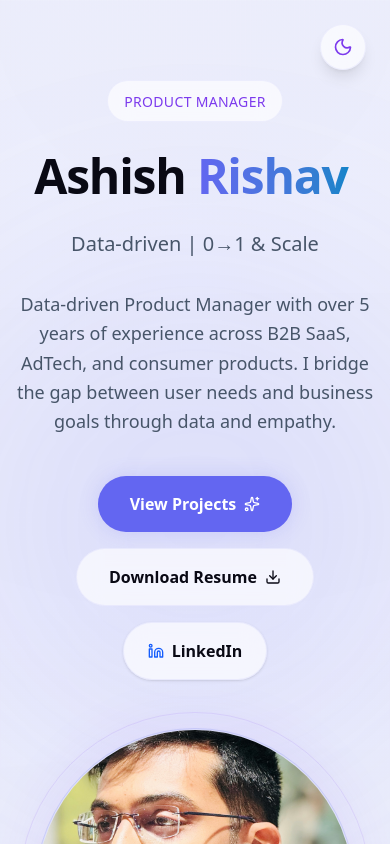
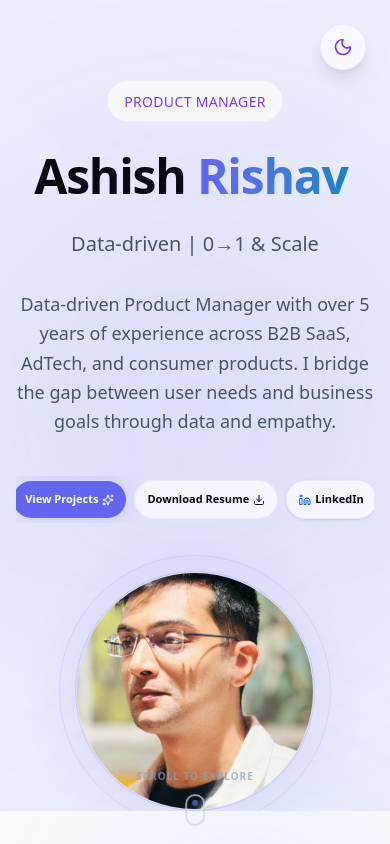
Before and after one commit to akrishav/portfolio1, a Next.js app: page / in a window 390 px wide. Shown: the top 844 px of the page. Built offline with nearby package versions, Linux system fonts and the light colour scheme.

Commit message:
fix: make linkedin button stay beside other buttons and improve scroll indicator visibility

```diff
--- a/src/app/globals.css
+++ b/src/app/globals.css
@@ -48,3 +48,11 @@ body {
   min-height: 100vh;
   transition: background-color 0.4s ease, color 0.4s ease, border-color 0.4s ease;
 }
+
+@utility no-scrollbar {
+  -ms-overflow-style: none;  /* IE and Edge */
+  scrollbar-width: none;  /* Firefox */
+  &::-webkit-scrollbar {
+    display: none; /* Chrome, Safari and Opera */
+  }
+}
--- a/src/components/Hero.tsx
+++ b/src/components/Hero.tsx
@@ -1,10 +1,13 @@
 "use client";
 
-import { motion } from "framer-motion";
+import { motion, useScroll, useTransform } from "framer-motion";
 import { ArrowRight, Download, Sparkles, Linkedin } from "lucide-react";
 import Image from "next/image";
 
 export default function Hero() {
+    const { scrollY } = useScroll();
+    const scrollOpacity = useTransform(scrollY, [0, 100], [0.7, 0]);
+
     return (
         <section className="relative min-h-[90vh] flex items-center justify-center overflow-hidden px-4 sm:px-6 lg:px-8 pt-20">
             {/* Background Glow Effects */}
@@ -43,30 +46,30 @@ export default function Hero() {
                         I bridge the gap between user needs and business goals through data and empathy.
                     </p>
 
-                    <div className="flex flex-col sm:flex-row flex-wrap gap-4 justify-center lg:justify-start items-center">
+                    <div className="flex flex-row flex-nowrap gap-2 sm:gap-4 justify-center lg:justify-start items-center w-full overflow-x-auto no-scrollbar py-1">
                         <a
                             href="#case-studies"
-                            className="px-8 py-4 bg-primary hover:bg-primary/90 text-white rounded-full font-semibold transition-all shadow-[0_0_20px_rgba(99,102,241,0.2)] hover:shadow-[0_0_30px_rgba(99,102,241,0.4)] flex items-center justify-center gap-2"
+                            className="flex-shrink-0 px-3 sm:px-6 py-2.5 sm:py-3.5 bg-primary hover:bg-primary/90 text-white rounded-full font-semibold text-[11px] sm:text-sm md:text-base transition-all shadow-[0_0_20px_rgba(99,102,241,0.2)] hover:shadow-[0_0_30px_rgba(99,102,241,0.4)] flex items-center justify-center gap-1 sm:gap-2 cursor-pointer"
                         >
                             View Projects
-                            <Sparkles className="w-4 h-4" />
+                            <Sparkles className="w-3 h-3 sm:w-4 sm:h-4" />
                         </a>
                         <a
                             href="https://docs.google.com/document/d/1TD8Hq-WMquVzVhHwyWAJBMHvmLSp-6Ii/edit?usp=sharing&ouid=116875663750287535680&rtpof=true&sd=true"
                             target="_blank"
                             rel="noopener noreferrer"
-                            className="px-8 py-4 border border-glass-border bg-glass-bg hover:bg-slate-100/50 hover:text-primary dark:hover:text-white dark:hover:bg-white/5 text-foreground rounded-full font-semibold transition-all backdrop-blur-md flex items-center justify-center gap-2"
+                            className="flex-shrink-0 px-3 sm:px-6 py-2.5 sm:py-3.5 border border-glass-border bg-glass-bg hover:bg-slate-100/50 hover:text-primary dark:hover:text-white dark:hover:bg-white/5 text-foreground rounded-full font-semibold text-[11px] sm:text-sm md:text-base transition-all backdrop-blur-md flex items-center justify-center gap-1 sm:gap-2 cursor-pointer"
                         >
                             Download Resume
-                            <Download className="w-4 h-4" />
+                            <Download className="w-3 h-3 sm:w-4 sm:h-4" />
                         </a>
                         <a
                             href="https://www.linkedin.com/in/akrishav/"
                             target="_blank"
                             rel="noopener noreferrer"
-                            className="px-6 py-4 border border-glass-border bg-glass-bg hover:bg-slate-100/50 hover:text-primary dark:hover:text-white dark:hover:bg-white/5 text-foreground rounded-full font-semibold transition-all backdrop-blur-md flex items-center justify-center gap-2 shadow-sm"
+                            className="flex-shrink-0 px-3 sm:px-5 py-2.5 sm:py-3.5 border border-glass-border bg-glass-bg hover:bg-slate-100/50 hover:text-primary dark:hover:text-white dark:hover:bg-white/5 text-foreground rounded-full font-semibold text-[11px] sm:text-sm md:text-base transition-all backdrop-blur-md flex items-center justify-center gap-1 sm:gap-2 cursor-pointer shadow-sm"
                         >
-                            <Linkedin className="w-4 h-4 text-blue-600 dark:text-blue-400" />
+                            <Linkedin className="w-3 h-3 sm:w-4 sm:h-4 text-blue-600 dark:text-blue-400" />
                             LinkedIn
                         </a>
                     </div>
@@ -79,7 +82,7 @@ export default function Hero() {
                     transition={{ delay: 0.3, duration: 0.7 }}
                     className="relative mx-auto lg:mr-0"
                 >
-                    <div className="relative w-[320px] h-[320px] lg:w-[450px] lg:h-[450px]">
+                    <div className="relative w-[240px] h-[240px] sm:w-[320px] sm:h-[320px] lg:w-[450px] lg:h-[450px]">
                         {/* Glowing Ring */}
                         <div className="absolute inset-0 rounded-full border border-primary/30 shadow-[0_0_60px_rgba(124,58,237,0.2)] animate-pulse" />
                         <div className="absolute -inset-4 rounded-full border border-secondary/20 opacity-50" />
@@ -100,7 +103,10 @@ export default function Hero() {
             </div>
 
             {/* Scroll Down Indicator */}
-            <div className="absolute bottom-6 left-1/2 -translate-x-1/2 flex flex-col items-center gap-1 opacity-70 pointer-events-none hidden md:flex">
+            <motion.div
+                style={{ opacity: scrollOpacity }}
+                className="fixed bottom-6 left-1/2 -translate-x-1/2 flex flex-col items-center gap-1 pointer-events-none z-20"
+            >
                 <span className="text-[10px] uppercase tracking-widest text-slate-400 dark:text-slate-500 font-semibold">Scroll to explore</span>
                 <motion.div
                     animate={{ y: [0, 6, 0] }}
@@ -109,7 +115,7 @@ export default function Hero() {
                 >
                     <div className="w-1.5 h-1.5 bg-primary rounded-full" />
                 </motion.div>
-            </div>
+            </motion.div>
         </section>
     );
 }
```
